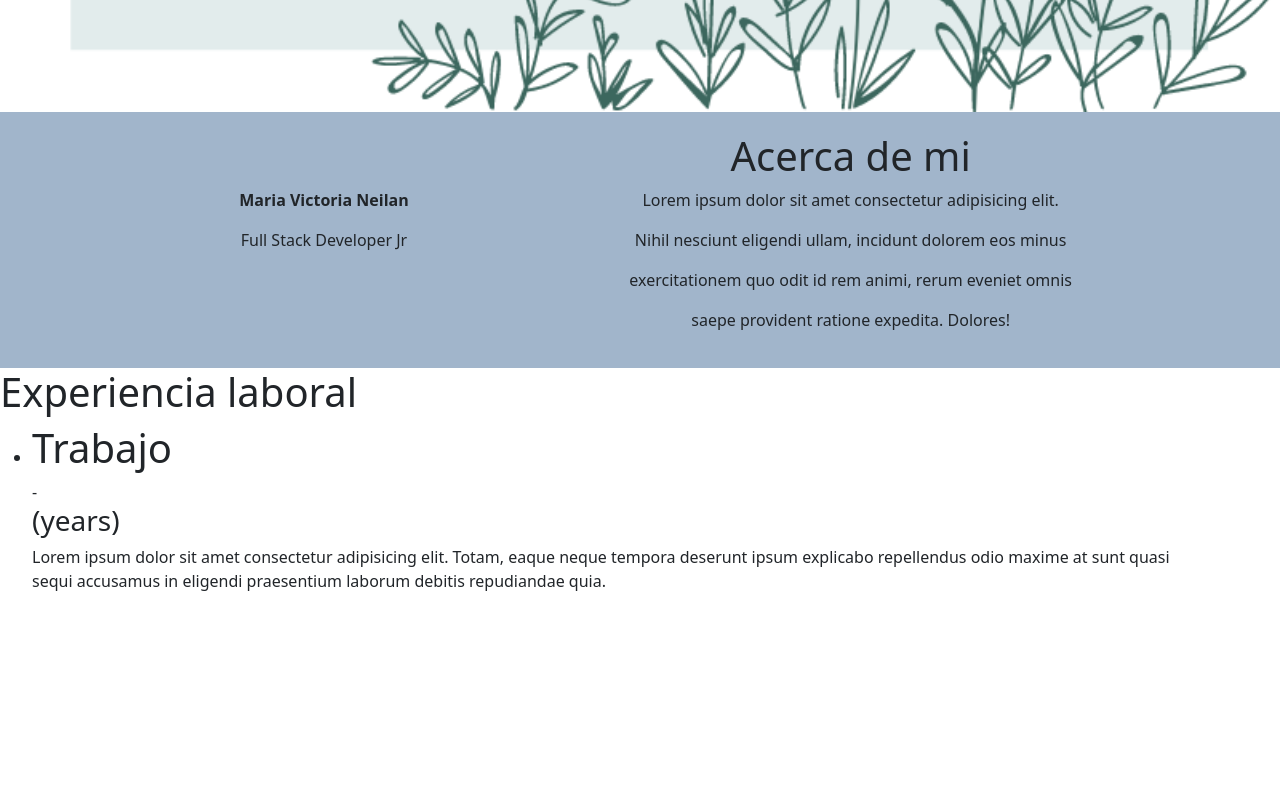
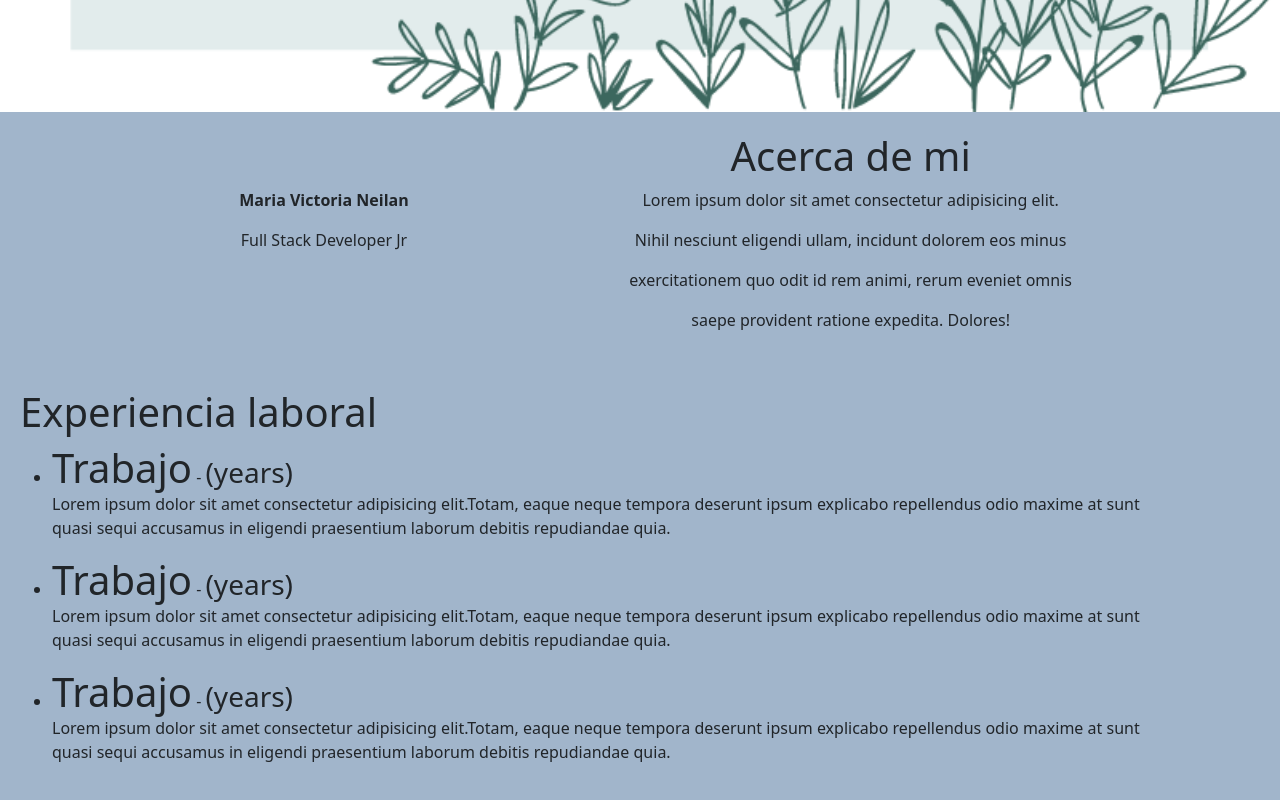
Before and after one commit to VickyNei/Proyectoap, an Angular app in the folder Proyectointegrador/: page / in a window 1280 px wide. Shown: the part 940-1740 px from the top of the page. Before the commit the page ends 1549 px from the top, so only its background shows below. Built offline with nearby package versions, Linux system fonts and the light colour scheme.

Commit message:
componente educacion

```diff
--- a/Proyectointegrador/src/app/app.module.ts
+++ b/Proyectointegrador/src/app/app.module.ts
@@ -9,6 +9,7 @@ import { SocialComponent } from './components/social/social.component';
 import { BannerComponent } from './components/banner/banner.component';
 import { AcercaDeComponent } from './components/acerca-de/acerca-de.component';
 import { ExperienciaComponent } from './components/experiencia/experiencia.component';
+import { EducacionComponent } from './components/educacion/educacion.component';
 
 @NgModule({
   declarations: [
@@ -18,7 +19,8 @@ import { ExperienciaComponent } from './components/experiencia/experiencia.compo
     SocialComponent,
     BannerComponent,
     AcercaDeComponent,
-    ExperienciaComponent
+    ExperienciaComponent,
+    EducacionComponent
   ],
   imports: [
     BrowserModule,
--- a/Proyectointegrador/src/app/components/acerca-de/acerca-de.component.css
+++ b/Proyectointegrador/src/app/components/acerca-de/acerca-de.component.css
@@ -16,7 +16,7 @@ div{
         border-radius: 100%;
         box-shadow: 3px 3px 3px coral;
         left: 3%;
-        top: 600px;
+        top: 450px;
 
 
     }
@@ -29,7 +29,7 @@ div{
         border-radius: 100%;
         box-shadow: 3px 3px 3px coral;
         left: 33%;
-        top: 414px; /*aca estoy probando diferentes px en el video era de 600*/
+        top: 425px; /*aca estoy probando diferentes px en el video era de 600*/
 
 
     }
--- /dev/null
+++ b/Proyectointegrador/src/app/components/educacion/educacion.component.html
@@ -0,0 +1 @@
+<p>educacion works!</p>
--- /dev/null
+++ b/Proyectointegrador/src/app/components/educacion/educacion.component.ts
@@ -0,0 +1,15 @@
+import { Component, OnInit } from '@angular/core';
+
+@Component({
+  selector: 'app-educacion',
+  templateUrl: './educacion.component.html',
+  styleUrls: ['./educacion.component.css']
+})
+export class EducacionComponent implements OnInit {
+
+  constructor() { }
+
+  ngOnInit(): void {
+  }
+
+}
--- a/Proyectointegrador/src/app/components/experiencia/experiencia.component.css
+++ b/Proyectointegrador/src/app/components/experiencia/experiencia.component.css
@@ -0,0 +1,12 @@
+.row{
+    padding: 20px;
+
+}
+
+div{
+    background: #a1b5cb;
+}
+
+h1,h3{
+    display: inline;
+}
--- a/Proyectointegrador/src/app/components/experiencia/experiencia.component.html
+++ b/Proyectointegrador/src/app/components/experiencia/experiencia.component.html
@@ -1,17 +1,43 @@
 <div class="row">
     <h1>Experiencia laboral</h1>
+    <div class="col-lg-a"></div>
     <div class="col-lg-11">
          <ul>
-             <li>
-                 <h1>Trabajo</h1> - <h3>(years)</h3>
-             </li>
+             <li><h1>Trabajo</h1> -
+             <h3>(years)</h3></li>
              <p>
-                 Lorem ipsum dolor sit amet consectetur adipisicing elit.
-                 Totam, eaque neque tempora deserunt ipsum explicabo repellendus
-                 odio maxime at sunt quasi sequi accusamus in eligendi praesentium
+                 Lorem ipsum dolor sit amet consectetur
+                 adipisicing elit.Totam, eaque neque tempora
+                 deserunt ipsum explicabo repellendus
+                 odio maxime at sunt quasi sequi accusamus in
+                 eligendi praesentium
                  laborum debitis repudiandae quia.
              </p>
          </ul>
+         <ul>
+            <li><h1>Trabajo</h1> -
+            <h3>(years)</h3></li>
+            <p>
+                Lorem ipsum dolor sit amet consectetur
+                adipisicing elit.Totam, eaque neque tempora
+                deserunt ipsum explicabo repellendus
+                odio maxime at sunt quasi sequi accusamus in
+                eligendi praesentium
+                laborum debitis repudiandae quia.
+            </p>
+        </ul>
+        <ul>
+            <li><h1>Trabajo</h1> -
+            <h3>(years)</h3></li>
+            <p>
+                Lorem ipsum dolor sit amet consectetur
+                 adipisicing elit.Totam, eaque neque tempora
+                 deserunt ipsum explicabo repellendus
+                 odio maxime at sunt quasi sequi accusamus in
+                 eligendi praesentium
+                 laborum debitis repudiandae quia.
+            </p>
+        </ul>
     </div>
 
 </div>
```
Also changed, not shown: Proyectointegrador/src/app/components/educacion/educacion.component.css (added), 1 other file (tests, documents, lock files or other folders).
